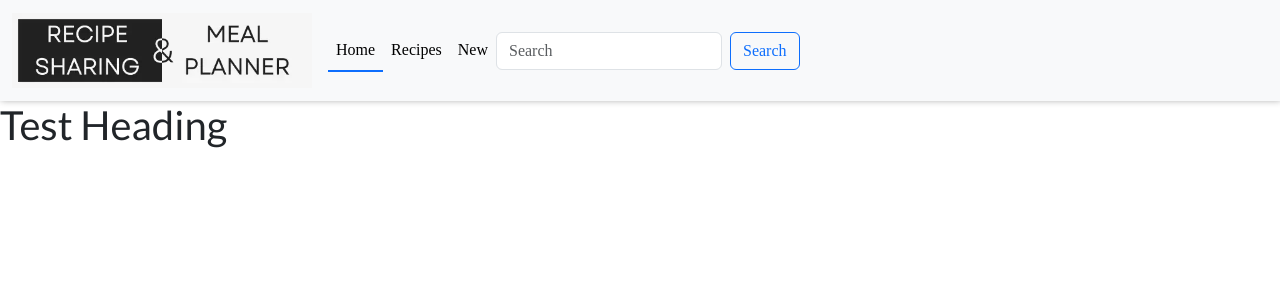
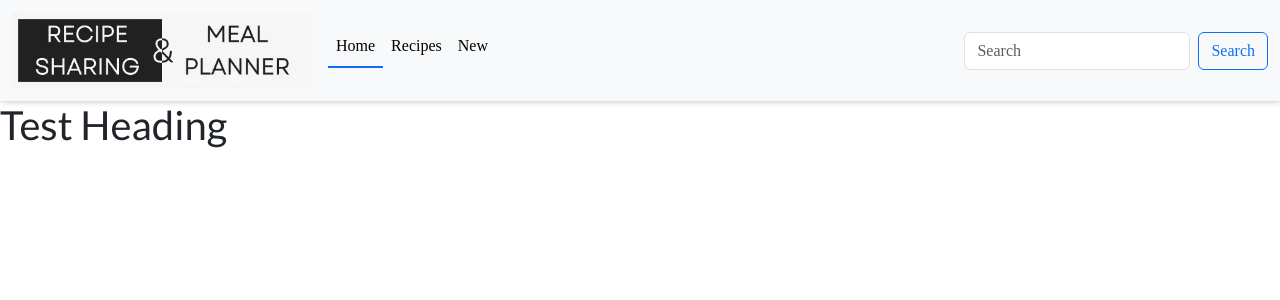
Before and after one commit to DaniCarmo/Yummy-Blog, a Django app: template templates/base.html in a window 1280 px wide. Shown: the top 300 px of the page. Run offline with Django 5.2, Linux system fonts and the light colour scheme; the template is opened without the code that fills it, so the values that code supplies are empty; parts of the project's set-up code (start-up, migrations or seed data) failed here and were passed over; some libraries are stand-ins or nearby versions.

Commit message:
update to navbar bootstrap classes

```diff
--- a/templates/includes/header.html
+++ b/templates/includes/header.html
@@ -10,7 +10,7 @@
           </button>
           <!--Nav Items-->
           <div class="collapse navbar-collapse" id="navbarNav">
-            <ul class="navbar-nav">
+            <ul class="navbar-nav me-auto mb-2">
               <li class="nav-item">
                 <a class="nav-link active" aria-current="page" href="{% url 'home' %}">Home</a>
               </li>
```
